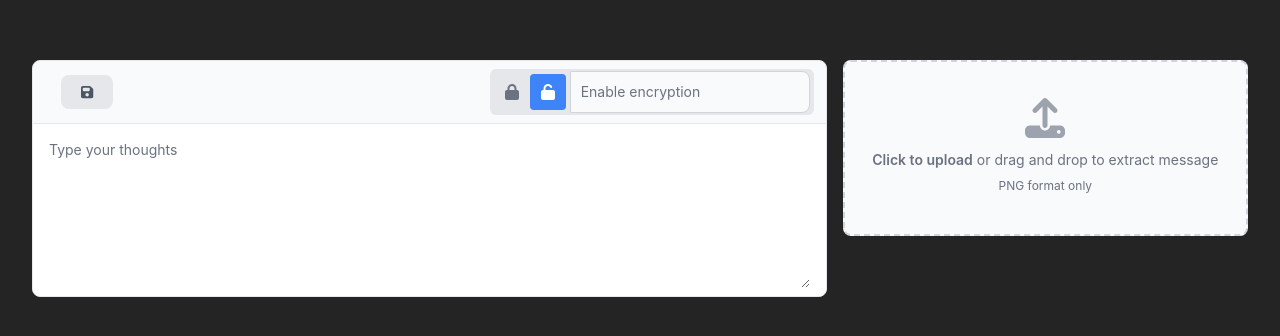
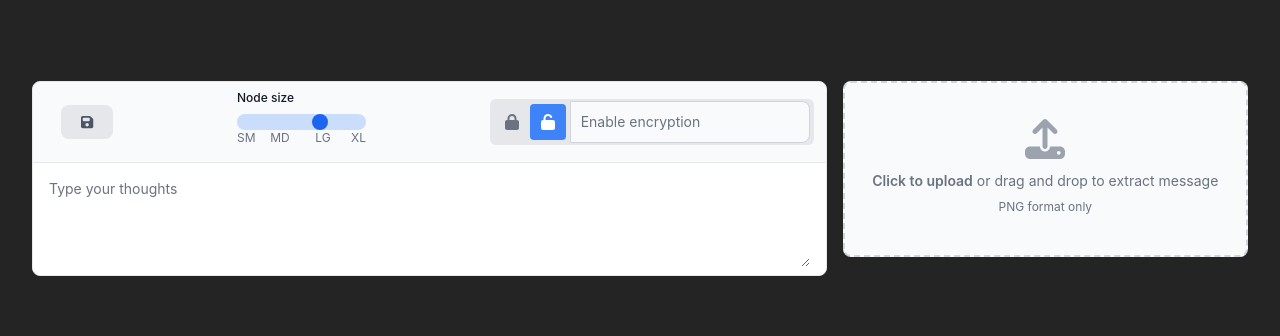
Before and after one commit to alifeinbinary/stegg, a React (Vite) app: page / in a window 1280 px wide. Shown: the part 218-554 px from the top of the page. Built offline with nearby package versions, Linux system fonts and the light colour scheme.

Commit message:
feat: adding a node size slider and tooltips

```diff
--- /dev/null
+++ b/src/components/Slider.tsx
@@ -0,0 +1,23 @@
+interface SliderProps {
+    size: number;
+    setSize: React.Dispatch<React.SetStateAction<number>>;
+}
+
+const Slider: React.FC<SliderProps> = ({ size, setSize }) => {
+
+    function handleSliderChange(event: React.ChangeEvent<HTMLInputElement>) {
+        setSize(Math.floor(Number(event.target.value)));
+    }
+    return (
+        <div className="relative mb-6">
+            <label htmlFor="labels-range-input" className=" text-left block mb-0 text-xs font-medium text-gray-900 dark:text-white">Node size</label>
+            <input id="labels-range-input" type="range" min="12" max="22" value={size} step="3.33" onChange={(e) => handleSliderChange(e)} className="w-full h-1 mb-1 range-sm text-blue-500 bg-gray-200 rounded-lg appearance-none cursor-pointer dark:bg-gray-700" />
+            <span className="text-xs uppercase text-gray-500 dark:text-gray-400 absolute start-0 -bottom-4">sm</span>
+            <span className="text-xs uppercase text-gray-500 dark:text-gray-400 absolute start-1/3 -translate-x-1/2 rtl:translate-x-1/2 -bottom-4">md</span>
+            <span className="text-xs uppercase text-gray-500 dark:text-gray-400 absolute start-2/3 -translate-x-1/2 rtl:translate-x-1/2 -bottom-4">lg</span>
+            <span className="text-xs uppercase text-gray-500 dark:text-gray-400 absolute end-0 -bottom-4">xl</span>
+        </div>
+    )
+}
+
+export default Slider
--- a/src/components/TextArea.tsx
+++ b/src/components/TextArea.tsx
@@ -1,6 +1,7 @@
 import { FontAwesomeIcon } from '@fortawesome/react-fontawesome'
 import { faFloppyDisk, faLock, faUnlock } from '@fortawesome/free-solid-svg-icons'
 import { createPngWithMetadata } from '../utils/save';
+import Slider from './Slider';
 interface TextAreaProps {
     encryptionEnabled: boolean;
     password: string;
@@ -13,9 +14,11 @@ interface TextAreaProps {
     canvasRef: React.MutableRefObject<HTMLCanvasElement | null>;
     handleDecrypt: (encryptedText: string, password: string, setDecryptedText: React.Dispatch<React.SetStateAction<string>>) => void;
     decryptedText: string;
+    size: number;
+    setSize: React.Dispatch<React.SetStateAction<number>>;
 }
 
-export const TextArea: React.FC<TextAreaProps> = ({ encryptionEnabled, password, setPassword, encryptedText, setDecryptedText, input, setInput, setEncryptionEnabled, canvasRef, handleDecrypt, decryptedText }) => {
+export const TextArea: React.FC<TextAreaProps> = ({ encryptionEnabled, password, setPassword, encryptedText, setDecryptedText, input, setInput, setEncryptionEnabled, canvasRef, handleDecrypt, decryptedText, size, setSize }) => {
 
     const handleCheckboxChange = () => {
         setEncryptionEnabled(!encryptionEnabled)
@@ -38,12 +41,17 @@ export const TextArea: React.FC<TextAreaProps> = ({ encryptionEnabled, password,
                 <div className="flex items-center justify-between px-3 py-2 border-b dark:border-gray-600">
                     <div className="flex flex-wrap items-center divide-gray-200 sm:divide-x sm:rtl:divide-x-reverse dark:divide-gray-600">
                         <div className="flex flex-wrap items-center space-x-1 rtl:space-x-reverse sm:ps-4">
-                            <button type="submit" id="btn-download" onClick={handleSave} disabled={!input.length} className={`inline-flex items-center px-5 py-2.5 text-sm font-medium text-center rounded-lg ${!input.length ? 'cursor-not-allowed text-gray-600 bg-gray-200 focus:ring-0 hover:ring-transparent' : 'text-white bg-blue-500 hover:bg-blue-600 focus:ring-blue-200 focus:ring-4'}`}>
+                            <button data-tooltip-target="tooltip-save" data-tooltip-trigger="hover" type="submit" id="btn-download" onClick={handleSave} disabled={!input.length} className={`inline-flex items-center px-5 py-2.5 text-sm font-medium text-center rounded-lg ${!input.length ? 'cursor-not-allowed text-gray-600 bg-gray-200 focus:ring-0 hover:ring-transparent' : 'text-white bg-blue-500 hover:bg-blue-600 focus:ring-blue-200 focus:ring-4'}`}>
                                 <FontAwesomeIcon icon={faFloppyDisk} />
                                 <span className='sr-only'>Download</span>
                             </button>
+                            <div id="tooltip-save" role="tooltip" className="absolute z-10 invisible inline-block px-3 py-2 text-sm font-medium text-white transition-opacity duration-300 bg-gray-900 rounded-lg shadow-sm opacity-0 tooltip dark:bg-gray-700">
+                                Save to disk
+                                <div className="tooltip-arrow" data-popper-arrow></div>
+                            </div>
                         </div>
                     </div>
+                    <Slider size={size} setSize={setSize} />
                     <div className="flex">
                         <label className='relative inline-flex cursor-pointer select-none items-center'>
                             <input
@@ -51,7 +59,12 @@ export const TextArea: React.FC<TextAreaProps> = ({ encryptionEnabled, password,
                                 checked={encryptionEnabled}
                                 onChange={handleCheckboxChange}
                                 className='sr-only'
+                                data-tooltip-target="tooltip-encryption"
                             />
+                            <div id="tooltip-encryption" role="tooltip" className="absolute z-10 invisible inline-block px-3 py-2 text-sm font-medium text-white transition-opacity duration-300 bg-gray-900 rounded-lg shadow-sm opacity-0 tooltip dark:bg-gray-700">
+                                Enable AES 128-bit encryption
+                                <div className="tooltip-arrow" data-popper-arrow></div>
+                            </div>
                             <div className='shadow-card p-1 flex h-[46px] items-center justify-center rounded-md text-gray-900 bg-gray-200'>
                                 <span
                                     className={`flex h-9 w-9 items-center justify-center rounded ${!encryptionEnabled ? 'text-sm text-gray-500 bg-gray-200' : 'bg-blue-500 hover:bg-blue-600 text-white'
@@ -77,7 +90,7 @@ export const TextArea: React.FC<TextAreaProps> = ({ encryptionEnabled, password,
                 </div>
                 <div className="px-4 py-2 bg-white rounded-b-lg dark:bg-gray-800">
                     <label htmlFor="editor" className="sr-only">Download</label>
-                    <textarea rows={7} id="text-input" value={input} onChange={(e) => setInput(e.target.value)} className="block w-full px-0 text-sm text-gray-800 bg-white border-0 dark:bg-gray-800 focus:ring-0 dark:text-white dark:placeholder-gray-400" placeholder={`${decryptedText ? decryptedText : 'Type your thoughts '}`} required ></textarea>
+                    <textarea rows={4} id="text-input" value={input} onChange={(e) => setInput(e.target.value)} maxLength={512} className="block w-full px-0 text-sm text-gray-800 bg-white border-0 dark:bg-gray-800 focus:ring-0 dark:text-white dark:placeholder-gray-400" placeholder={`${decryptedText ? decryptedText : 'Type your thoughts '}`} required ></textarea>
                 </div>
             </div>
         </form>
```
